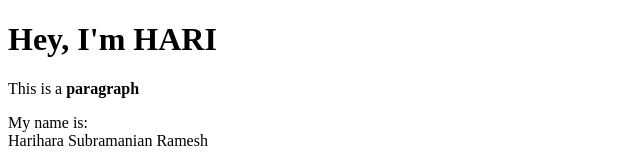
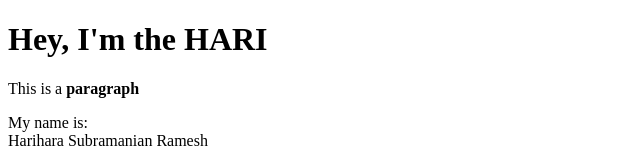
Before and after one commit to hariramesh190/Cartoon-hero, a plain HTML site: page test.html in a window 1280 px wide. Shown: the top 160 px of the page, without its empty margins (0-640 px from the left). Drawn offline with Linux system fonts and the light colour scheme.

Commit message:
Update test.html

```diff
--- a/test.html
+++ b/test.html
@@ -4,7 +4,7 @@
 	<title>TEST PAGE</title>
 </head>
 <body>
-	<h1> Hey, I'm HARI </h1>
+	<h1> Hey, I'm  the HARI </h1>
 	<p> This is a <b>paragraph</b> </p>
 	<p> My name is: <br>
 	Harihara Subramanian Ramesh</p>
```
